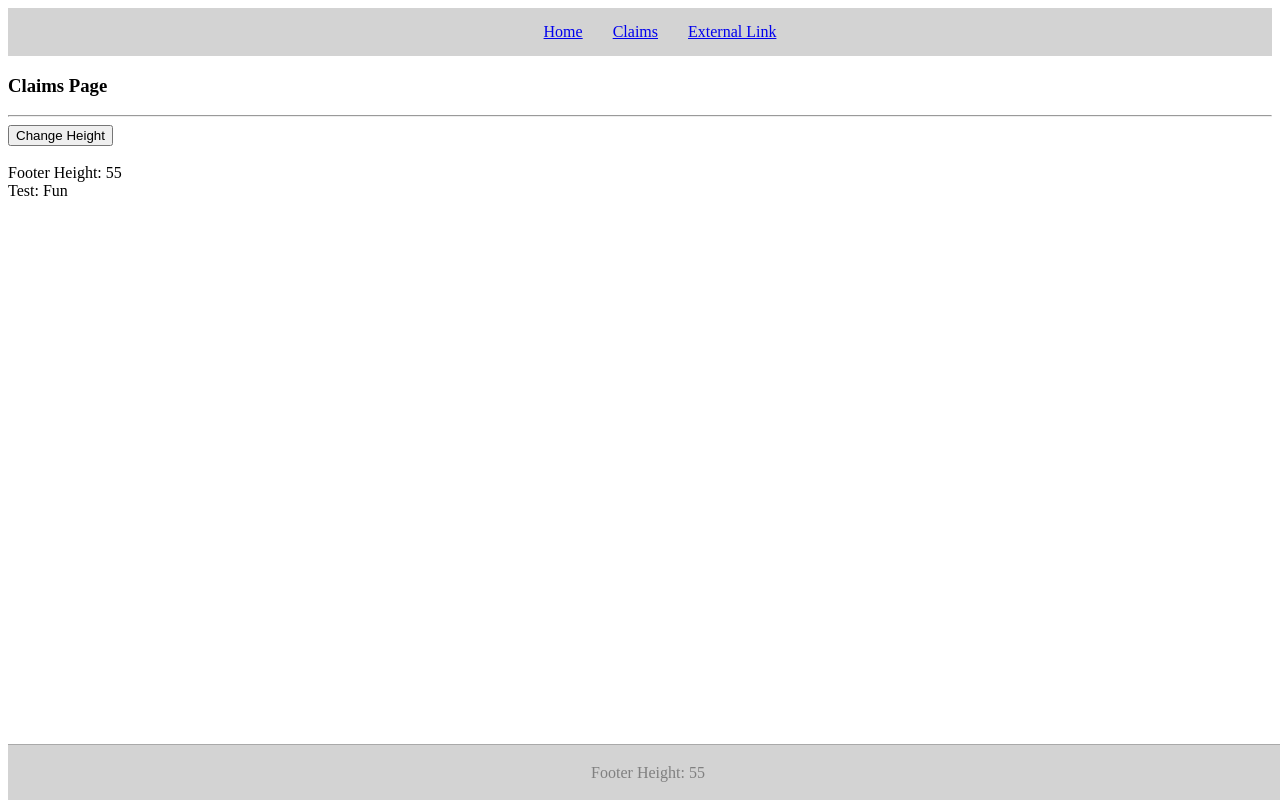
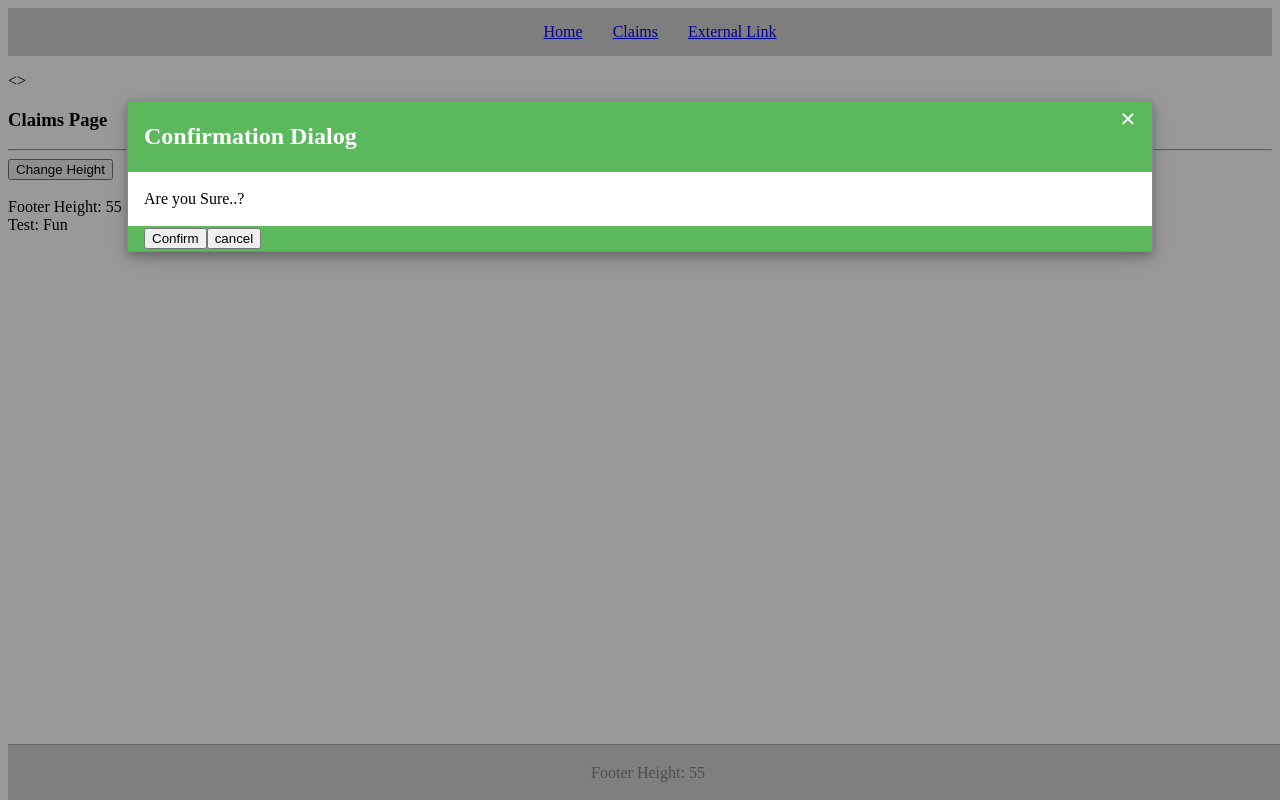
Before and after one commit to sridhark158/shared-module-routing-test, an Angular app: page /claims in a window 1280 px wide. Built offline with nearby package versions, Linux system fonts and the light colour scheme.

Commit message:
6 files modified, 3 added

```diff
--- a/src/app/app.component.html
+++ b/src/app/app.component.html
@@ -1,2 +1,2 @@
-
 <router-outlet></router-outlet>
+<confirm-dailog></confirm-dailog>
--- a/src/app/claims/claims.component.html
+++ b/src/app/claims/claims.component.html
@@ -1,7 +1,8 @@
 <app-header></app-header>
+<!-- <confirm-dailog></confirm-dailog> -->
 <h3>Claims Page</h3>
-<hr>
-<button (click)="changeHeight()">Change Height</button><br/><br/>
-<label>Footer Height: {{height | async  }}</label>
-<div>Test: {{"test" | funPipe }}</div>
+<hr />
+<button (click)="changeHeight()">Change Height</button><br /><br />
+<label>Footer Height: {{ height | async }}</label>
+<div>Test: {{ 'test' | funPipe }}</div>
 <app-footer></app-footer>
--- a/src/app/home/home.component.html
+++ b/src/app/home/home.component.html
@@ -1,6 +1,14 @@
 <app-header></app-header>
 <h3>Home Page</h3>
-<hr>
-<button (click)="changeHeight()">Change Height</button><br/><br/>
-<label>Footer Height: {{height | async}}</label>
+<hr />
+<button>GetModal</button>
+<br>
+<br>
+<br>
+<br>
+<br>
+<br>
+<!-- <confirm-dailog></confirm-dailog> -->
+<button (click)="changeHeight()">Change Height</button><br /><br />
+<label>Footer Height: {{ height | async }}</label>
 <app-footer></app-footer>
--- a/src/app/home/home.component.ts
+++ b/src/app/home/home.component.ts
@@ -1,22 +1,22 @@
-import { Component, OnInit } from '@angular/core';
+import { Component, ElementRef, OnInit, ViewChild } from '@angular/core';
 import { FooterService } from '../services/footer.service';
 import { Observable } from 'rxjs';
 
 @Component({
   selector: 'app-home',
   templateUrl: './home.component.html',
-  styleUrls: ['./home.component.scss']
+  styleUrls: ['./home.component.scss'],
 })
 export class HomeComponent implements OnInit {
-
-  height:Observable<number>;
-  constructor(private fhs: FooterService) { }
+  @ViewChild('myModal') child: ElementRef;
+  height: Observable<number>;
+  constructor(private fhs: FooterService) {}
 
   ngOnInit() {
     this.height = this.fhs.getHeight();
+    this.child.nativeElement.style.display = 'block';
   }
-  changeHeight():void {
+  changeHeight(): void {
     this.fhs.setHeight(Math.floor(Math.random() * 31) + 50);
   }
-
 }
--- /dev/null
+++ b/src/app/shared/confirm-dailog/confirm-dailog.component.css
@@ -0,0 +1,83 @@
+/* The Modal (background) */
+.modal {
+  display: block; /* Hidden by default */
+  position: fixed; /* Stay in place */
+  z-index: 1; /* Sit on top */
+  padding-top: 100px; /* Location of the box */
+  left: 0;
+  top: 0;
+  width: 100%; /* Full width */
+  height: 100%; /* Full height */
+  overflow: auto; /* Enable scroll if needed */
+  background-color: rgb(0, 0, 0); /* Fallback color */
+  background-color: rgba(0, 0, 0, 0.4); /* Black w/ opacity */
+}
+
+/* Modal Content */
+.modal-content {
+  position: relative;
+  background-color: #fefefe;
+  margin: auto;
+  padding: 0;
+  border: 1px solid #888;
+  width: 80%;
+  box-shadow: 0 4px 8px 0 rgba(0, 0, 0, 0.2), 0 6px 20px 0 rgba(0, 0, 0, 0.19);
+  -webkit-animation-name: animatetop;
+  -webkit-animation-duration: 0.4s;
+  animation-name: animatetop;
+  animation-duration: 0.4s;
+}
+
+/* Add Animation */
+@-webkit-keyframes animatetop {
+  from {
+    top: -300px;
+    opacity: 0;
+  }
+  to {
+    top: 0;
+    opacity: 1;
+  }
+}
+
+@keyframes animatetop {
+  from {
+    top: -300px;
+    opacity: 0;
+  }
+  to {
+    top: 0;
+    opacity: 1;
+  }
+}
+
+/* The Close Button */
+.close {
+  color: white;
+  float: right;
+  font-size: 28px;
+  font-weight: bold;
+}
+
+.close:hover,
+.close:focus {
+  color: #000;
+  text-decoration: none;
+  cursor: pointer;
+}
+
+.modal-header {
+  padding: 2px 16px;
+  background-color: #5cb85c;
+  color: white;
+}
+
+.modal-body {
+  padding: 2px 16px;
+}
+
+.modal-footer {
+  padding: 2px 16px;
+  background-color: #5cb85c;
+  color: white;
+}
--- /dev/null
+++ b/src/app/shared/confirm-dailog/confirm-dailog.component.html
@@ -0,0 +1,20 @@
+<div id="myModal" class="modal" #myModal>
+  <!-- Modal content -->
+  <div class="modal-content">
+    <div class="modal-header">
+      <span class="close" (click)="Cancel()">&times;</span>
+      <h2>Confirmation Dialog</h2>
+    </div>
+    <div class="modal-body">
+      <p>{{ message }}</p>
+    </div>
+    <div class="modal-footer">
+      <span>
+        <button (click)="Confirm()">Confirm</button>
+      </span>
+      <span>
+        <button (click)="Cancel()">cancel</button>
+      </span>
+    </div>
+  </div>
+</div>
--- /dev/null
+++ b/src/app/shared/confirm-dailog/confirm-dailog.component.ts
@@ -0,0 +1,17 @@
+import { Component, ElementRef, OnInit, ViewChild } from '@angular/core';
+
+@Component({
+  selector: 'confirm-dailog',
+  templateUrl: './confirm-dailog.component.html',
+  styleUrls: ['./confirm-dailog.component.css'],
+})
+export class ConfirmDailogComponent implements OnInit {
+  constructor() {}
+  @ViewChild('myModal') child: ElementRef;
+  message = 'Are you Sure..?';
+  ngOnInit() {}
+  Cancel() {
+    this.child.nativeElement.style.display = 'none';
+  }
+  Confirm() {}
+}
--- a/src/app/shared/header/header.component.html
+++ b/src/app/shared/header/header.component.html
@@ -3,3 +3,4 @@
   <li><a [routerLink]="['/claims']">Claims</a></li>
   <li><a href="https://www.google.com/"  appExternalUrl>External Link</a>
 </ul>
+<>
--- a/src/app/shared/shared.module.ts
+++ b/src/app/shared/shared.module.ts
@@ -7,20 +7,32 @@ import { FooterService } from '../services/footer.service';
 import { NotFoundComponent } from './notfound/not-found.component';
 import { ExternalUrlDirective } from './external-url.directive';
 import { FunPipePipe } from './fun-pipe.pipe';
-
+import { ConfirmDailogComponent } from './confirm-dailog/confirm-dailog.component';
 
 @NgModule({
   imports: [CommonModule, RouterModule],
-  declarations: [FooterComponent, HeaderComponent, NotFoundComponent, ExternalUrlDirective, FunPipePipe],
+  declarations: [
+    FooterComponent,
+    HeaderComponent,
+    NotFoundComponent,
+    ConfirmDailogComponent,
+    ExternalUrlDirective,
+    FunPipePipe,
+  ],
   exports: [
-    HeaderComponent,FooterComponent, NotFoundComponent, ExternalUrlDirective, FunPipePipe
-  ]
+    HeaderComponent,
+    FooterComponent,
+    ConfirmDailogComponent,
+    NotFoundComponent,
+    ExternalUrlDirective,
+    FunPipePipe,
+  ],
 })
 export class SharedModule {
   static forRoot(): ModuleWithProviders {
     return {
       ngModule: SharedModule,
-      providers: [ FooterService, ExternalUrlDirective]
+      providers: [FooterService, ExternalUrlDirective],
     };
   }
 }
--- a/src/styles.css
+++ b/src/styles.css
@@ -1 +1,22 @@
 /* Add application styles & imports to this file! */
+.cd-popup {
+  opacity: 0;
+  visibility: hidden;
+  transition: opacity 0.3s 0s, visibility 0s 0.3s;
+}
+
+.cd-popup.is-visible {
+  opacity: 1;
+  visibility: visible;
+  transition: opacity 0.3s 0s, visibility 0s 0s;
+}
+
+.cd-popup-container {
+  transform: translateY(-40px);
+  transition-property: transform;
+  transition-duration: 0.3s;
+}
+
+.is-visible .cd-popup-container {
+  transform: translateY(0);
+}
```
